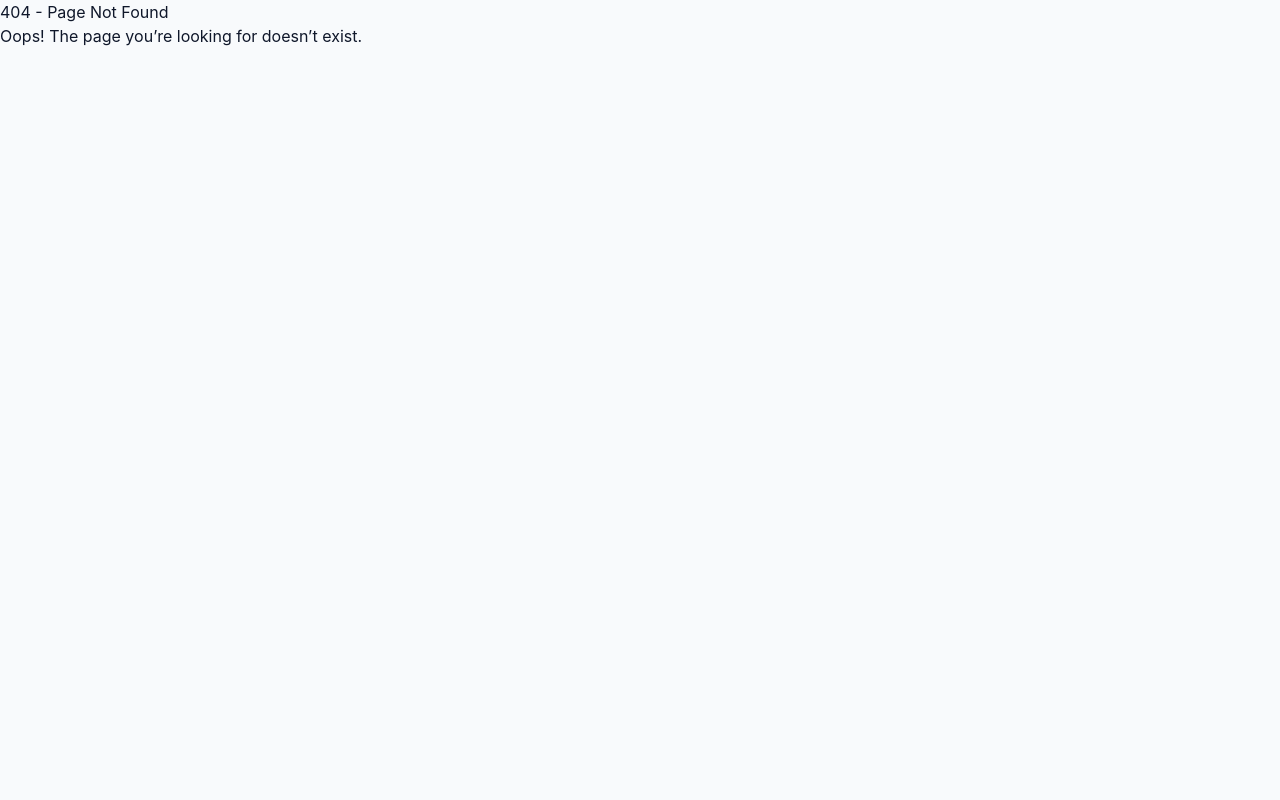
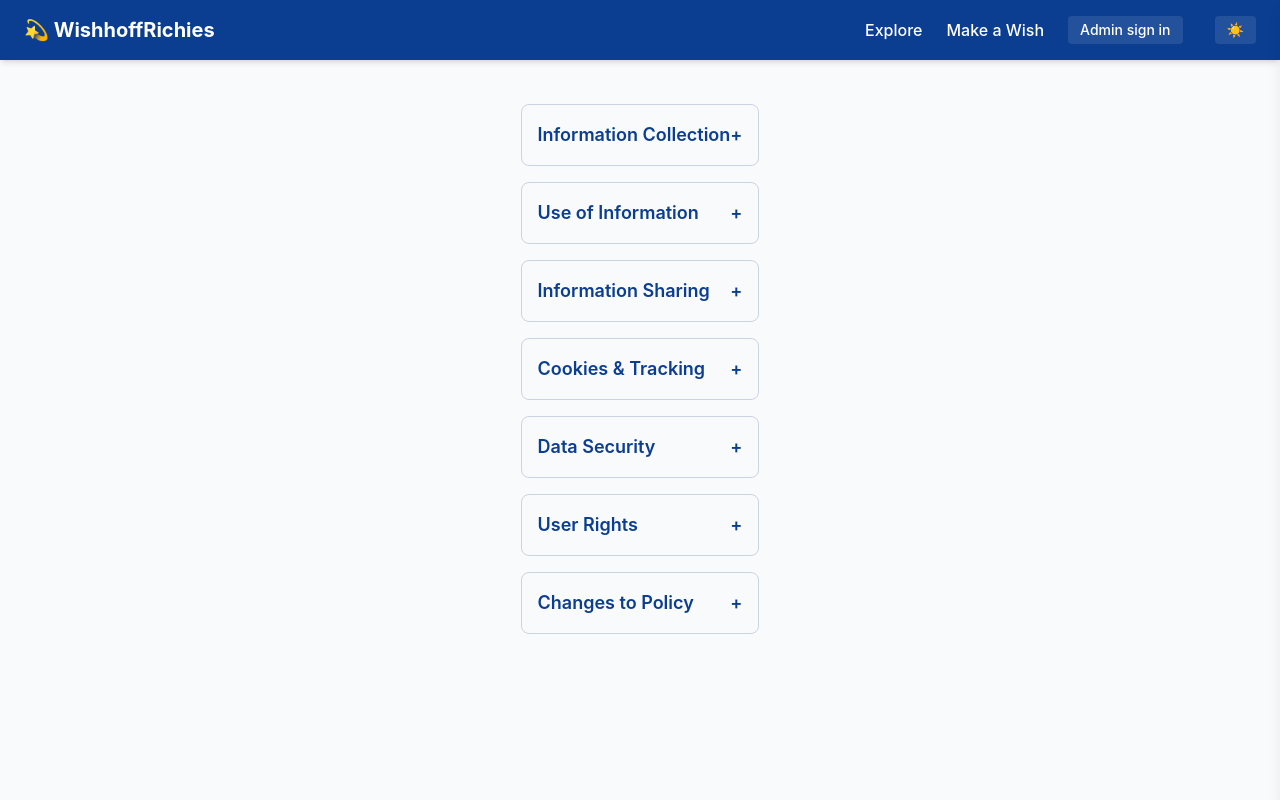
Before and after one commit to Lightcomputerstechnology/WishhoffRichies, a Next.js app: page /privacy in a window 1280 px wide. Before the commit this address had no page. Shown: the top 800 px of the page. Built offline with nearby package versions, Linux system fonts and the light colour scheme; no server answers.

Commit message:
Create privacy.js

```diff
--- /dev/null
+++ b/pages/privacy.js
@@ -0,0 +1,85 @@
+import { useState } from "react";
+import Head from "next/head";
+import Navbar from "../components/Navbar";
+import Footer from "../components/Footer";
+
+const sections = [
+  {
+    title: "Information Collection",
+    content:
+      "We collect personal information such as your name, email, and wish details when you create an account or submit a wish."
+  },
+  {
+    title: "Use of Information",
+    content:
+      "Collected information is used to process wishes, facilitate donations, and improve our platform experience."
+  },
+  {
+    title: "Information Sharing",
+    content:
+      "We do not sell personal information. Data may be shared with payment providers or legal authorities as required."
+  },
+  {
+    title: "Cookies & Tracking",
+    content:
+      "We use cookies to enhance your experience and track analytics to improve the platform. You can manage cookies in your browser settings."
+  },
+  {
+    title: "Data Security",
+    content:
+      "We employ security measures to protect user data from unauthorized access, alteration, or disclosure."
+  },
+  {
+    title: "User Rights",
+    content:
+      "Users may request access, correction, or deletion of their personal information by contacting our support."
+  },
+  {
+    title: "Changes to Policy",
+    content:
+      "We may update this Privacy Policy from time to time. Users are encouraged to review it periodically."
+  }
+];
+
+export default function Privacy() {
+  const [openIndex, setOpenIndex] = useState(null);
+
+  const toggle = (index) => setOpenIndex(openIndex === index ? null : index);
+
+  return (
+    <>
+      <Head>
+        <title>Privacy Policy | WishhoffRichies</title>
+        <meta name="description" content="Privacy Policy for WishhoffRichies users." />
+      </Head>
+
+      <Navbar />
+
+      <main className="min-h-screen container mx-auto px-6 py-16 flex flex-col gap-8">
+        <h1 className="text-4xl font-extrabold text-center text-primary mb-8">Privacy Policy</h1>
+
+        <div className="flex flex-col gap-4 max-w-3xl mx-auto">
+          {sections.map((section, idx) => (
+            <div
+              key={idx}
+              className="border border-slate-300 dark:border-slate-700 rounded-lg p-4 transition hover:shadow-md"
+            >
+              <button
+                onClick={() => toggle(idx)}
+                className="w-full text-left font-semibold text-lg text-primary flex justify-between items-center"
+              >
+                {section.title}
+                <span>{openIndex === idx ? "−" : "+"}</span>
+              </button>
+              {openIndex === idx && (
+                <p className="mt-2 text-slate-600 dark:text-slate-300">{section.content}</p>
+              )}
+            </div>
+          ))}
+        </div>
+      </main>
+
+      <Footer />
+    </>
+  );
+}
```
